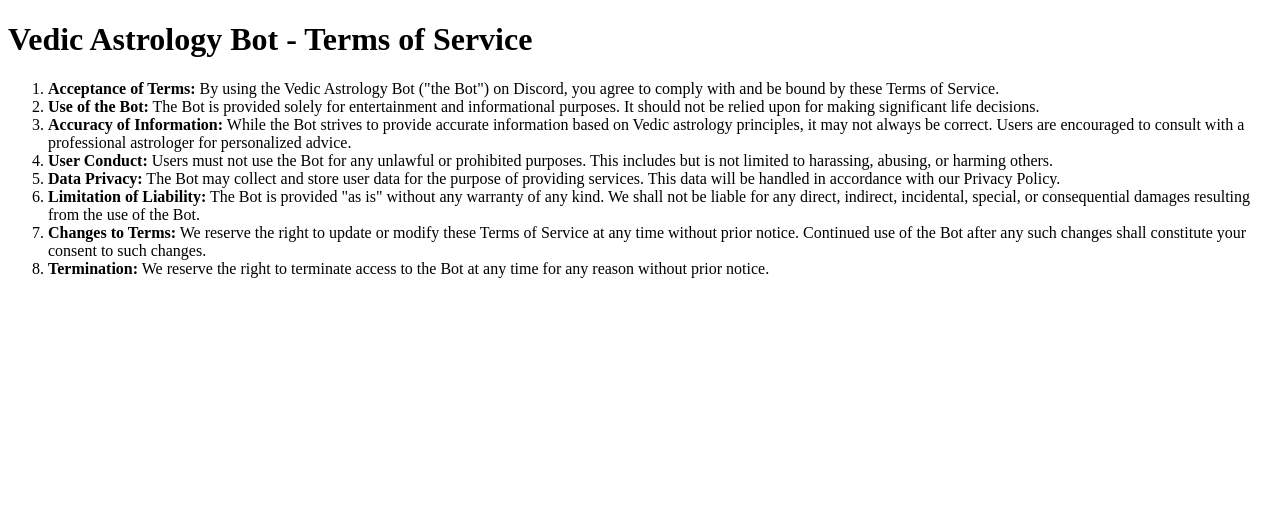
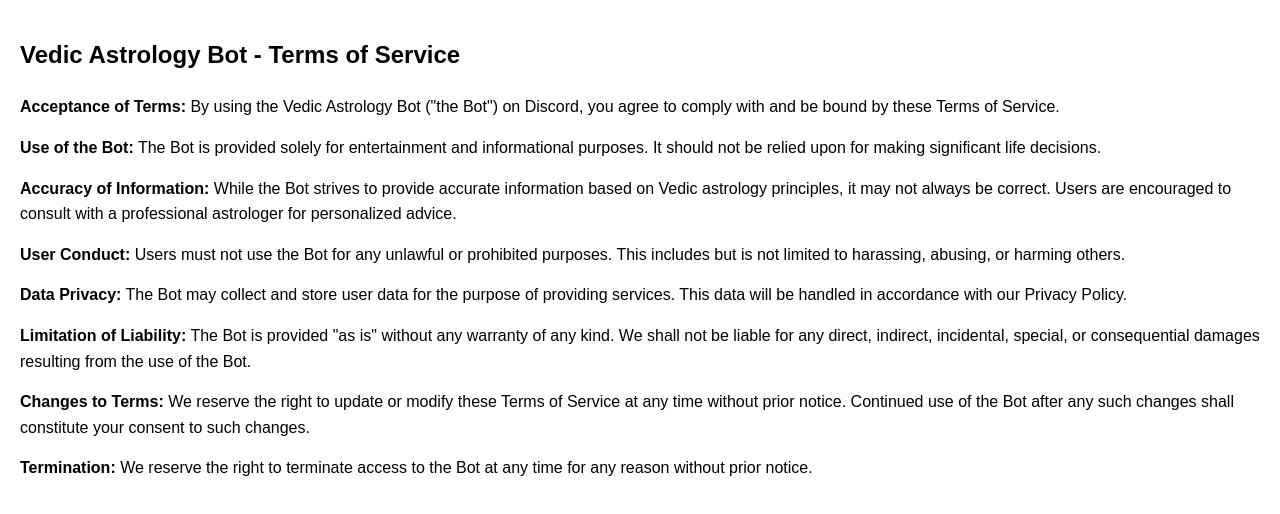
Before and after one commit to ashtas/vedic-astrology-tos, a plain HTML site: page index.html in a window 1280 px wide. Drawn offline with Linux system fonts and the light colour scheme.

Commit message:
Update index.html

```diff
--- a/index.html
+++ b/index.html
@@ -4,6 +4,29 @@
     <meta charset="UTF-8">
     <meta name="viewport" content="width=device-width, initial-scale=1.0">
     <title>Vedic Astrology Bot - Terms of Service</title>
+    <style>
+        body {
+            font-family: Arial, sans-serif;
+            line-height: 1.6;
+            margin: 0;
+            padding: 20px;
+        }
+        h1 {
+            font-size: 24px;
+            margin-bottom: 20px;
+        }
+        ol {
+            list-style: none;
+            padding: 0;
+            margin: 0;
+        }
+        li {
+            margin-bottom: 15px;
+        }
+        strong {
+            font-weight: bold;
+        }
+    </style>
 </head>
 <body>
     <h1>Vedic Astrology Bot - Terms of Service</h1>
```
